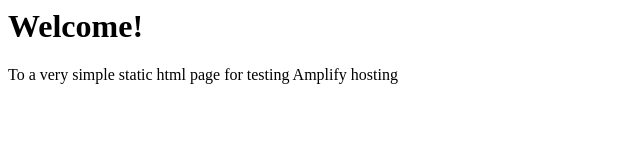
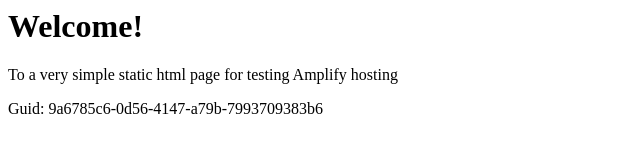
Before and after one commit to aws-aemilia-pdx/Github-PR-Commit-Integration-Test-DoNotTouch-GitH-MJCD6L4M-v1-preprod-us-west-2, a website: page src/index.html in a window 1280 px wide. Shown: the whole page, without its empty margins (0-640 px from the left). Drawn offline with Linux system fonts and the light colour scheme.

Commit message:
commit from integ tests

```diff
--- a/src/index.html
+++ b/src/index.html
@@ -1,3 +1,5 @@
+
+
 <html lang="en">
 
 <head>
@@ -10,6 +12,6 @@
 <body>
     <h1>Welcome!</h1>
     <p>To a very simple static html page for testing Amplify hosting</p>
-</body>
+    <p>Guid: 9a6785c6-0d56-4147-a79b-7993709383b6</p></body>
 
 </html>
```
